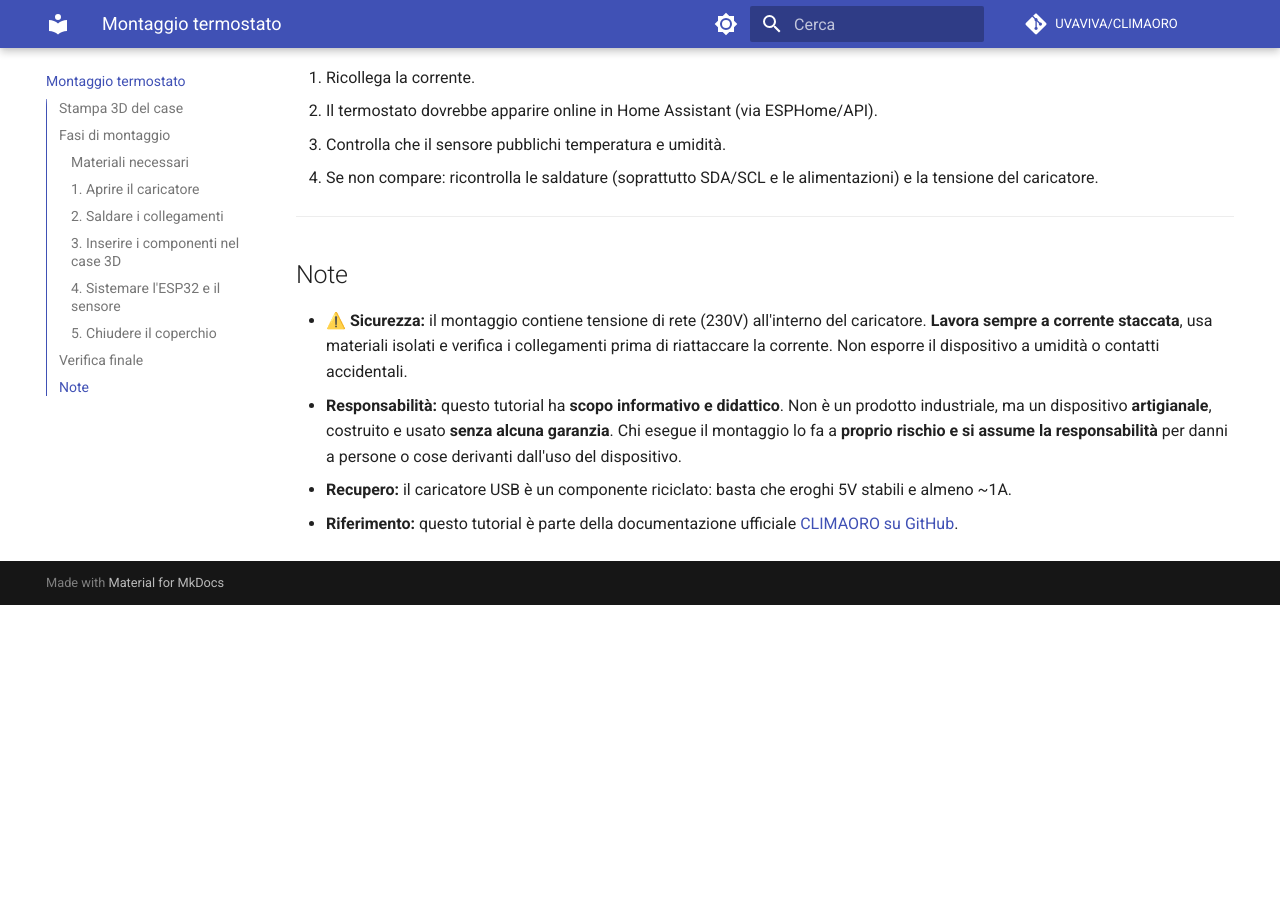
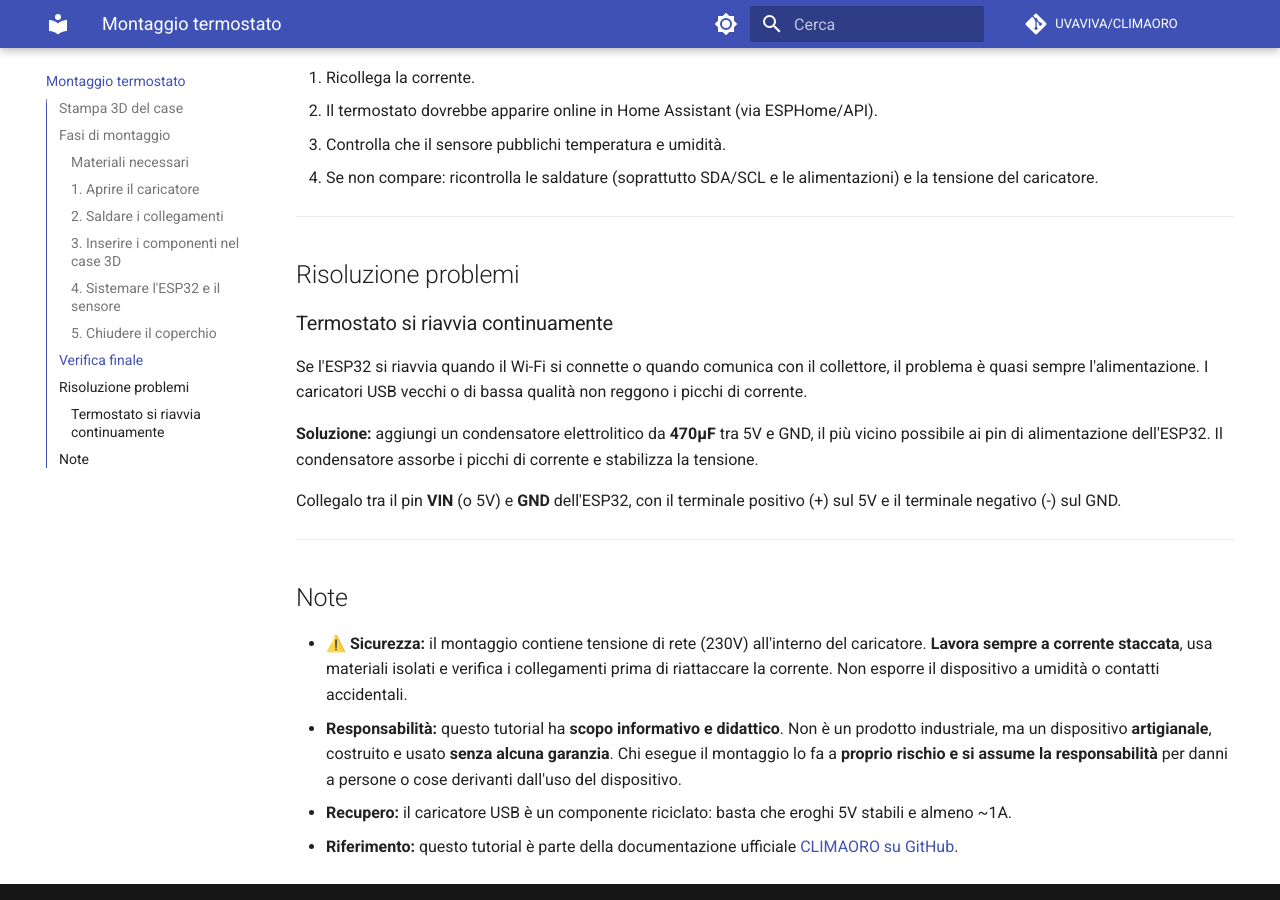
Before and after one commit to UVAVIVA/CLIMAORO, an MkDocs documentation site: the page built from docs/montaggio.md, in a window 1280 px wide and 900 px high, scrolled down 3528 px. Built offline with MkDocs 1.6.1 and Material for MkDocs 9.7.7, drawn with Linux system fonts in a browser that asks for light colours; comment, search, counter and statistics services are not loaded; before the commit the page ends 4133 px from its top, so only the background shows below that.

Commit message:
fix: aggiunta sezione troubleshooting 470µF al termostato

```diff
--- a/docs/montaggio.md
+++ b/docs/montaggio.md
@@ -131,6 +131,18 @@ infilalo nel suo alloggiamento dedicato.
 
 ---
 
+## Risoluzione problemi
+
+### Termostato si riavvia continuamente
+
+Se l'ESP32 si riavvia quando il Wi-Fi si connette o quando comunica con il collettore, il problema è quasi sempre l'alimentazione. I caricatori USB vecchi o di bassa qualità non reggono i picchi di corrente.
+
+**Soluzione:** aggiungi un condensatore elettrolitico da **470µF** tra 5V e GND, il più vicino possibile ai pin di alimentazione dell'ESP32. Il condensatore assorbe i picchi di corrente e stabilizza la tensione.
+
+Collegalo tra il pin **VIN** (o 5V) e **GND** dell'ESP32, con il terminale positivo (+) sul 5V e il terminale negativo (-) sul GND.
+
+---
+
 ## Note
 
 - **⚠️ Sicurezza:** il montaggio contiene tensione di rete (230V) all'interno
```
